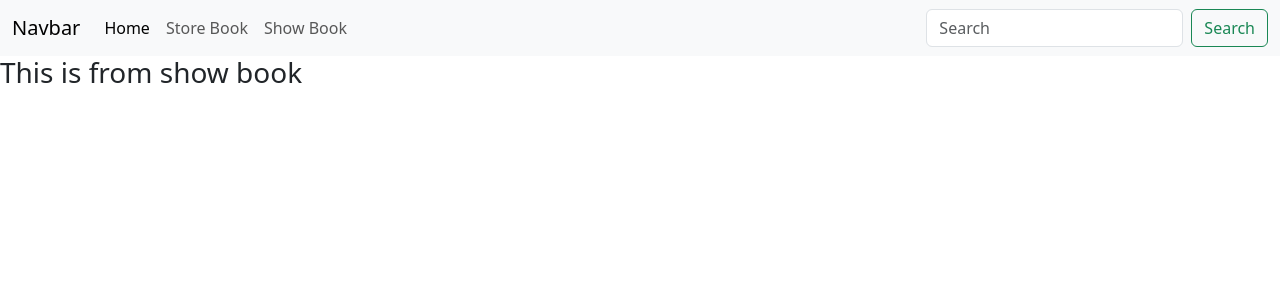
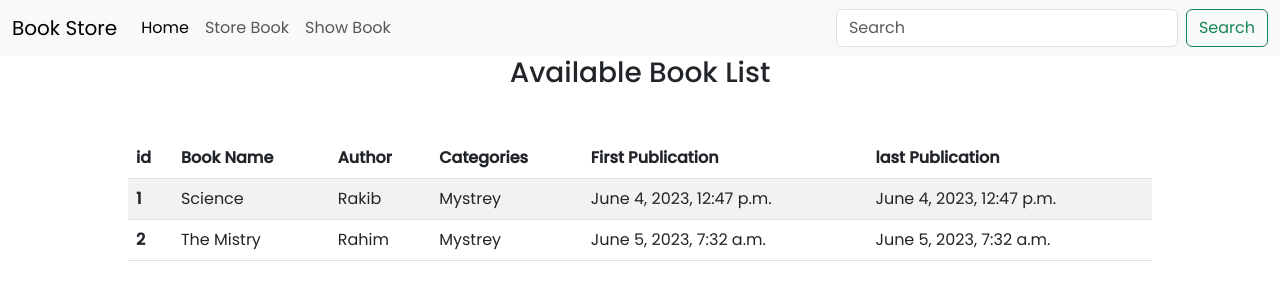
Before and after one commit to rakib54/Book_store, a Django app: page /show_books/ in a window 1280 px wide. Shown: the top 300 px of the page. Run offline with Django 4.2, Linux system fonts and the light colour scheme; data comes from the database, SQL or seed files in the repository; both versions use the stored data as it was after the commit.

Commit message:
showing book data in frontend from database

```diff
--- a/book/templates/base.html
+++ b/book/templates/base.html
@@ -8,12 +8,21 @@
   <title>Book Store</title>
   <link href="https://cdn.jsdelivr.net/npm/bootstrap@5.3.0/dist/css/bootstrap.min.css" rel="stylesheet"
     integrity="sha384-9ndCyUaIbzAi2FUVXJi0CjmCapSmO7SnpJef0486qhLnuZ2cdeRhO02iuK6FUUVM" crossorigin="anonymous">
+  <link rel="preconnect" href="https://fonts.googleapis.com">
+  <link rel="preconnect" href="https://fonts.gstatic.com" crossorigin>
+  <link href="https://fonts.googleapis.com/css2?family=Poppins:wght@400;500&display=swap" rel="stylesheet">
 </head>
+
+<style>
+  body {
+    font-family: 'Poppins', sans-serif;
+  }
+</style>
 
 <body>
   <nav class="navbar navbar-expand-lg bg-body-tertiary">
     <div class="container-fluid">
-      <a class="navbar-brand" href="#">Navbar</a>
+      <a class="navbar-brand" href="#">Book Store</a>
       <button class="navbar-toggler" type="button" data-bs-toggle="collapse" data-bs-target="#navbarSupportedContent"
         aria-controls="navbarSupportedContent" aria-expanded="false" aria-label="Toggle navigation">
         <span class="navbar-toggler-icon"></span>
--- a/book/templates/show_book.html
+++ b/book/templates/show_book.html
@@ -1,6 +1,31 @@
 {% extends "base.html"%}
 {% block content %}
 
-<h3>This is from show book</h3>
-
+<h3 class="mb-2 text-center">Available Book List</h3>
+<div style="width: 80%; margin:auto" class="mt-5">
+  <table class="table table-striped">
+    <thead>
+      <tr>
+        <th scope="col">id</th>
+        <th scope="col">Book Name</th>
+        <th scope="col">Author</th>
+        <th scope="col">Categories</th>
+        <th scope="col">First Publication</th>
+        <th scope="col">last Publication</th>
+      </tr>
+    </thead>
+    <tbody>
+      {% for item in books %}
+      <tr>
+        <th scope="row">{{item.id}}</th>
+        <td>{{item.book_name}}</td>
+        <td>{{item.author}}</td>
+        <td>{{item.category}}</td>
+        <td>{{item.first_publish}}</td>
+        <td>{{item.last_publish}}</td>
+      </tr>
+      {% endfor %}
+    </tbody>
+  </table>
+</div>
 {% endblock %}
--- a/book/templates/store_book.html
+++ b/book/templates/store_book.html
@@ -2,7 +2,7 @@
 {% load crispy_forms_tags %}
 {% block content %}
 
-<h3>This is from store book</h3>
+<h3 class="mt-2 text-center">Store Your Book</h3>
 <div style="width: 50%; margin:auto">
   <form method="post">
     {% csrf_token %}
```
Also changed, not shown: db.sqlite3.
